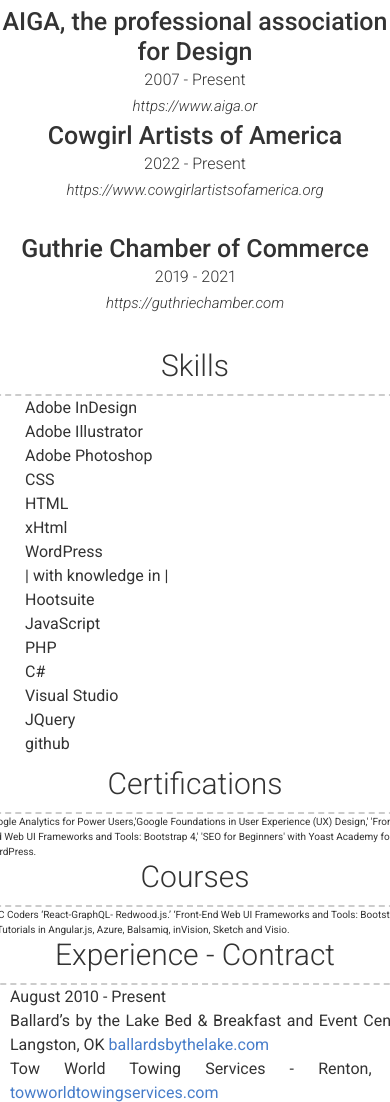
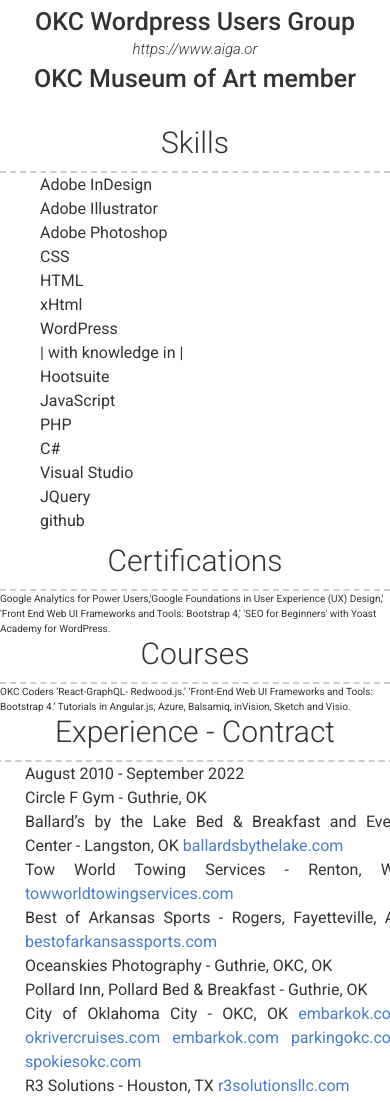
Before and after one commit to valzya/Code-Resume, a plain HTML site: page index.html in a window 390 px wide. Shown: the part 5640-6742 px from the top of the page. Drawn offline with nearby package versions, Linux system fonts and the light colour scheme; files whose address does not match are found by name.

Commit message:
Update index.html

```diff
--- a/index.html
+++ b/index.html
@@ -170,17 +170,11 @@
          <h3>Professional Organizations</h3>
   <div class="row clearfix layout layout-left">
     <div class="col-xs-12 col-sm-4 col-md-3 col-print-12 details">
-      <h4>AIGA, the professional association for Design
- </h4><p>2007 - Present</p><a href="https://www.aiga.org" target="_blank" class="link">https://www.aiga.or</a><p class="no-print aditional-links">
+      <h4>OKC Wordpress Users Group</h4>
+      <a href="https://www.aiga.org" target="_blank" class="link">https://www.aiga.or</a><p class="no-print aditional-links">
     </div>
     <div class="col-xs-12 col-sm-4 col-md-3 col-print-12 details">
-      <h4>Cowgirl Artists of America
- </h4><p>2022 - Present</p><a href="https://www.cowgirlartistsofamerica.org" target="_blank" class="link">https://www.cowgirlartistsofamerica.org</a><p class="no-print aditional-links">
-    </div>
-      <div class="row clearfix layout layout-left">
-    <div class="col-xs-12 col-sm-4 col-md-3 col-print-12 details">
-      <h4>Guthrie Chamber of Commerce</h4><p>2019 - 2021</p><a href="https://guthriechamber.com" target="_blank" class="link">https://guthriechamber.com</a><p class="no-print aditional-links">
-      </p>
+      <h4>OKC Museum of Art member</h4>
     </div>
           <div class="container text-container">
             <h3>Skills</h3>
@@ -213,7 +207,8 @@
              <div class="row clearfix">
   <div class="col-md-12">
 <ul>
-  <li>August 2010 - Present</li>
+  <li>August 2010 - September 2022</li>
+   <li> Circle F Gym - Guthrie, OK </li>
  <li> Ballard’s by the Lake Bed & Breakfast and Event Center - Langston, OK
   <a href="https://www.ballardsbythelake.com">ballardsbythelake.com</a></li>
  <li> Tow World Towing Services - Renton, WA <a href="https://www.towworldtowingservices.com">towworldtowingservices.com</a></li>
@@ -236,6 +231,11 @@
   <h3>Experience - Other</h3>
   <div class="row clearfix">
   <div class="col-md-12">
+    <ul>
+ <li>Imperial - Oklahoma City, OK</li>
+ <li>Food Service (permenant)</li>
+ <li>August 2022 - Present</li>
+</ul>
 <ul>
  <li>Starbucks - Oklahoma City, OK</li>
  <li>Barista, (seasonal)</li>
```
